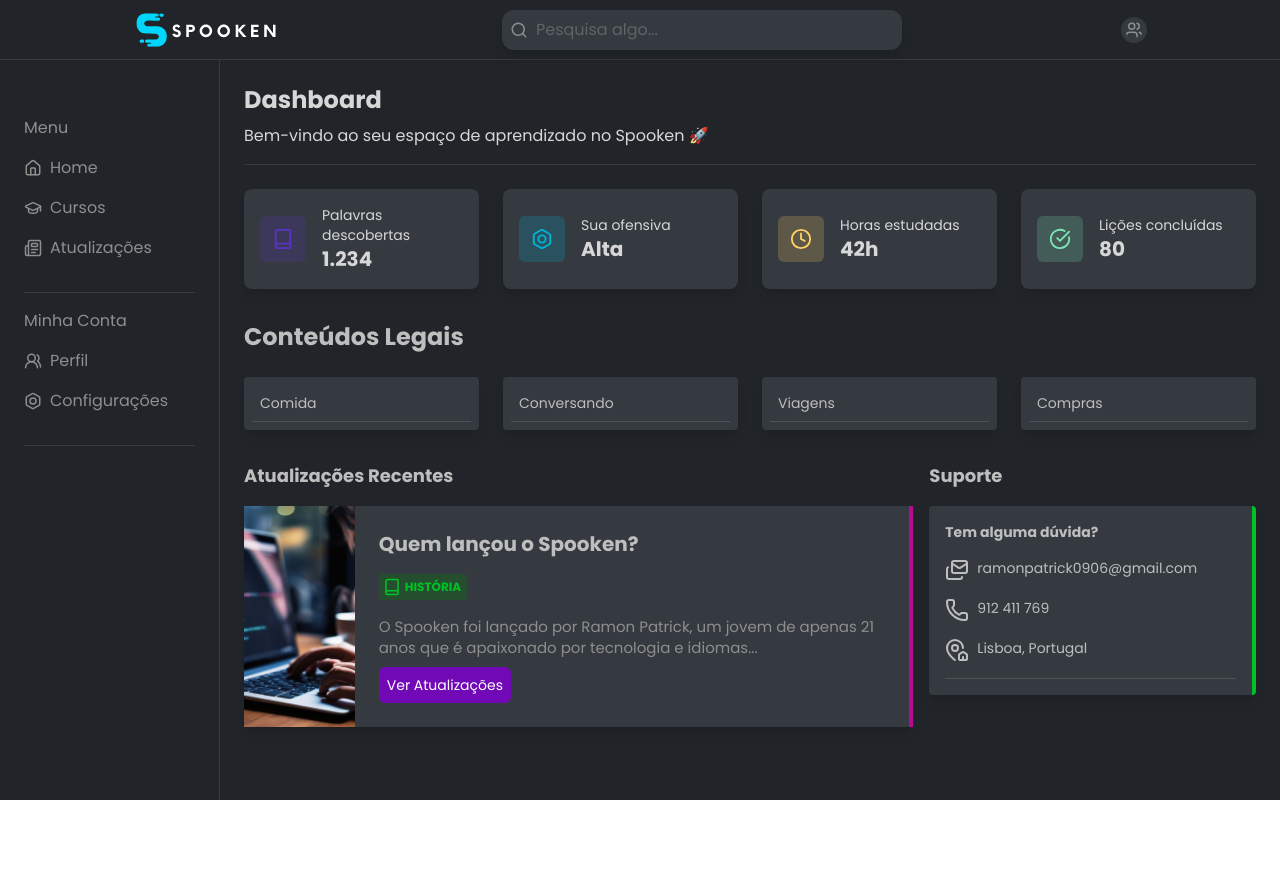
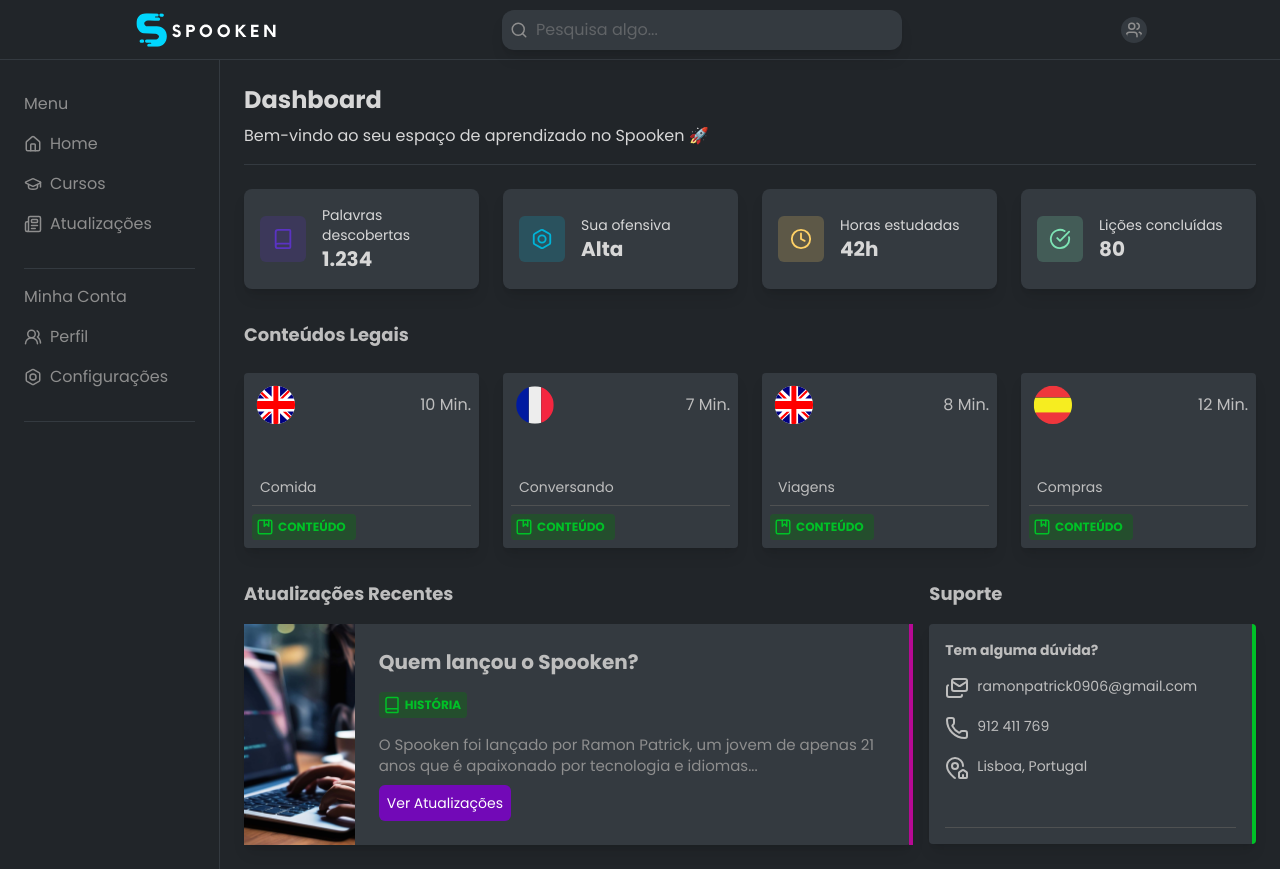
Before and after one commit to ramoncode-exe/spoken-web, a Next.js app: page /dashboard in a window 1280 px wide. Before the commit the page ends 800 px from the top, so only its background shows below. Built offline with nearby package versions, Linux system fonts and the light colour scheme.

Commit message:
Finish Home Dashboard

```diff
--- a/src/app/dashboard/layout.tsx
+++ b/src/app/dashboard/layout.tsx
@@ -1,11 +1,15 @@
 "use client"
 
 import LogoLight from "../../assets/logo-light.svg";
+import { useState } from "react";
 import Image from "next/image";
 import Link from "next/link";
 import { House, GraduationCap, Newspaper, UsersRound, Bolt, Users, Search } from "lucide-react";
 
 export default function DashboardLayout({ children }: { children: React.ReactNode }) {
+
+
+
     return (
         <div className="min-h-screen bg-[#212529] font-poppins flex flex-col">
 
@@ -15,7 +19,7 @@
                     <Image src={LogoLight} alt="Logo Spooken" className="w-[150px]" />
                 </div>
                 <div>
-                    <search className='w-[400px] max-md:w-[200px]'>
+                    <search className='w-[400px] max-md:w-[200px] max-md:hidden'>
                         <form className='rounded-xl flex shadow-lg p-2 bg-[#343a40] text-[#8e8e8e]  items-center'>
                             <Search size={18} /><input className='ml-2 outline-none' name="fsrch" id="fsrch" placeholder="Pesquisa algo..." />
                         </form>
@@ -28,27 +32,27 @@
 
             <div className="flex flex-1 pt-[60px]">
 
-                <aside className="hidden md:flex text-[#8e8e8e] border-r border-[#343a40] w-[220px] p-6 flex-col">
-                    <nav className="flex flex-col gap-4 text-[16px] mt-8">
+                <aside className="max-md:hidden text-[#8e8e8e] border-r border-[#343a40] w-[220px] p-6 flex-col">
+                    <nav className="flex flex-col gap-4 text-[16px] mt-2">
                         <div className="border-b border-[#343a40] pb-4">
                             <h2 className="mb-4">Menu</h2>
-                            <Link href="/dashboard" className="flex mb-4 items-center gap-2">
+                            <Link href="/dashboard" className="flex mb-4 items-center gap-2 hover:text-[#9e9e9e]">
                                 <House size={18} /> Home
                             </Link>
-                            <Link href="/dashboard/courses" className="flex mb-4 items-center gap-2">
+                            <Link href="/dashboard/courses" className="flex mb-4 items-center gap-2 hover:text-[#9e9e9e]">
                                 <GraduationCap size={18} /> Cursos
                             </Link>
-                            <Link href="/dashboard/news" className="flex items-center mb-4 gap-2">
+                            <Link href="/dashboard/news" className="flex items-center mb-4 gap-2 hover:text-[#9e9e9e]">
                                 <Newspaper size={18} /> Atualizações
                             </Link>
                         </div>
 
                         <div className="border-b border-[#343a40] pb-4">
                             <h2 className="mb-4">Minha Conta</h2>
-                            <Link href="/dashboard/perfil" className="flex mb-4 items-center gap-2">
+                            <Link href="/dashboard/perfil" className="flex mb-4 items-center gap-2 hover:text-[#9e9e9e]">
                                 <UsersRound size={18} /> Perfil
                             </Link>
-                            <Link href="/dashboard/settings" className="flex items-center mb-4 gap-2">
+                            <Link href="/dashboard/settings" className="flex items-center mb-4 gap-2 hover:text-[#9e9e9e]">
                                 <Bolt size={18} /> Configurações
                             </Link>
                         </div>
@@ -59,6 +63,10 @@
                 <main className="flex-1 bg-[#212529] p-6">
                     {children}
                 </main>
+
+                {/* Menu Responsivo - Mobile  */}
+
+
             </div>
         </div>
     );
--- a/src/app/dashboard/page.tsx
+++ b/src/app/dashboard/page.tsx
@@ -1,10 +1,13 @@
 "use client"
 
-import { Bolt, Book, Clock, CheckCircle, Mails, MapPinHouse, Phone } from 'lucide-react';
+import { Bolt, Book, Clock, CheckCircle, Mails, MapPinHouse, Phone, Album } from 'lucide-react';
 import React from 'react';
 import Link from 'next/link';
 import Image from 'next/image';
 import ImgNewsHome from "../../assets/post-who.png"
+import FlagEnglish from "../../assets/english.svg"
+import FlagSpanish from "../../assets/spanish.svg"
+import FlagFrench from "../../assets/french.svg"
 
 export default function DashboardPage() {
 
@@ -55,29 +58,62 @@
 
                     <div className='mt-8 text-[#bebebe]'>
                         <div>
-                            <h1 className="text-2xl font-bold">Conteúdos Legais</h1>
+                            <h1 className="text-lg font-bold">Conteúdos Legais</h1>
                         </div>
                         <div className="grid grid-cols-1 sm:grid-cols-2 lg:grid-cols-4 gap-6 mt-6">
                             <div className='bg-[#343a40] p-2 shadow-lg rounded-sm transform hover:-translate-y-1 transition'>
+                                <div className='flex items-center justify-between mb-10'>
+                                    <div>
+                                        <Image src={FlagEnglish} alt="flag english" className='w-12' />
+                                    </div>
+                                    <div>
+                                        <span>10 Min.</span>
+                                    </div>
+                                </div>
+
                                 <h2 className='text-sm border-b border-[#4f5152] p-2'>Comida</h2>
-                                <span className='text-[#8e8e8e] text-[10px]'></span>
+                                <span className='text-[12px] bg-[#008000]/30 text-[#00c127] p-1 rounded-sm font-bold flex gap-1 items-center mt-2 w-26'><Album size={18} />CONTEÚDO</span>
                             </div>
                             <div className='bg-[#343a40] p-2 shadow-lg rounded-sm transform hover:-translate-y-1 transition'>
+                                <div className='flex items-center justify-between mb-10'>
+                                    <div>
+                                        <Image src={FlagFrench} alt="flag french" className='w-12' />
+                                    </div>
+                                    <div>
+                                        <span>7 Min.</span>
+                                    </div>
+                                </div>
                                 <h2 className='text-sm border-b border-[#4f5152] p-2'>Conversando</h2>
-                                <span className='text-[#8e8e8e] text-[10px]'></span>
+                                <span className='text-[12px] bg-[#008000]/30 text-[#00c127] p-1 rounded-sm font-bold flex gap-1 items-center mt-2 w-26'><Album size={18} />CONTEÚDO</span>
                             </div>
                             <div className='bg-[#343a40] p-2 shadow-lg rounded-sm transform hover:-translate-y-1 transition'>
+                                <div className='flex items-center justify-between mb-10'>
+                                    <div>
+                                        <Image src={FlagEnglish} alt="flag english" className='w-12' />
+                                    </div>
+                                    <div>
+                                        <span>8 Min.</span>
+                                    </div>
+                                </div>
                                 <h2 className='text-sm border-b border-[#4f5152] p-2'>Viagens</h2>
-                                <span className='text-[#8e8e8e] text-[10px]'></span>
+                                <span className='text-[12px] bg-[#008000]/30 text-[#00c127] p-1 rounded-sm font-bold flex gap-1 items-center mt-2 w-26'><Album size={18} />CONTEÚDO</span>
                             </div>
                             <div className='bg-[#343a40] p-2 shadow-lg rounded-sm transform hover:-translate-y-1 transition'>
+                                <div className='flex items-center justify-between mb-10'>
+                                    <div>
+                                        <Image src={FlagSpanish} alt="flag spanish" className='w-12' />
+                                    </div>
+                                    <div>
+                                        <span>12 Min.</span>
+                                    </div>
+                                </div>
                                 <h2 className='text-sm border-b border-[#4f5152] p-2'>Compras</h2>
-                                <span className='text-[#8e8e8e] text-[10px]'></span>
+                                <span className='text-[12px] bg-[#008000]/30 text-[#00c127] p-1 rounded-sm font-bold flex gap-1 mt-2 items-center w-26'><Album size={18} />CONTEÚDO</span>
                             </div>
                         </div>
                     </div>
                     <div className='mt-8 text-[#bebebe] grid grid-cols-3 max-md:grid-cols-2 grid-rows-1 gap-4'>
-                        <div className='col-span-2'>
+                        <div className='col-span-2 transform hover:-translate-y-1 transition'>
                             <div>
                                 <h1 className="text-lg font-bold">Atualizações Recentes</h1>
                             </div>
@@ -95,13 +131,13 @@
                                 </div>
                             </div>
                         </div>
-                        <div className='col-span-1 max-md:col-span-2'>
+                        <div className='col-span-1 max-md:col-span-2 transform hover:-translate-y-1 transition'>
                             <div>
                                 <h1 className="text-lg font-bold">Suporte</h1>
                             </div>
                             <div className="bg-[#343a40] border-r-4 border-[#00c127] shadow-lg mt-4 rounded-sm p-4">
                                 <h2 className='text-sm font-bold mb-4'>Tem alguma dúvida?</h2>
-                                <div className='mt-2 text-[#bebebe] border-b border-[#4f5152]'>
+                                <div className='mt-2 text-[#bebebe] border-b border-[#4f5152] h-38 max-md:h-auto'>
                                     <div className='flex gap-2 text-sm mb-4'>
                                         <Mails />
                                         <span>ramonpatrick0906@gmail.com</span>
```
